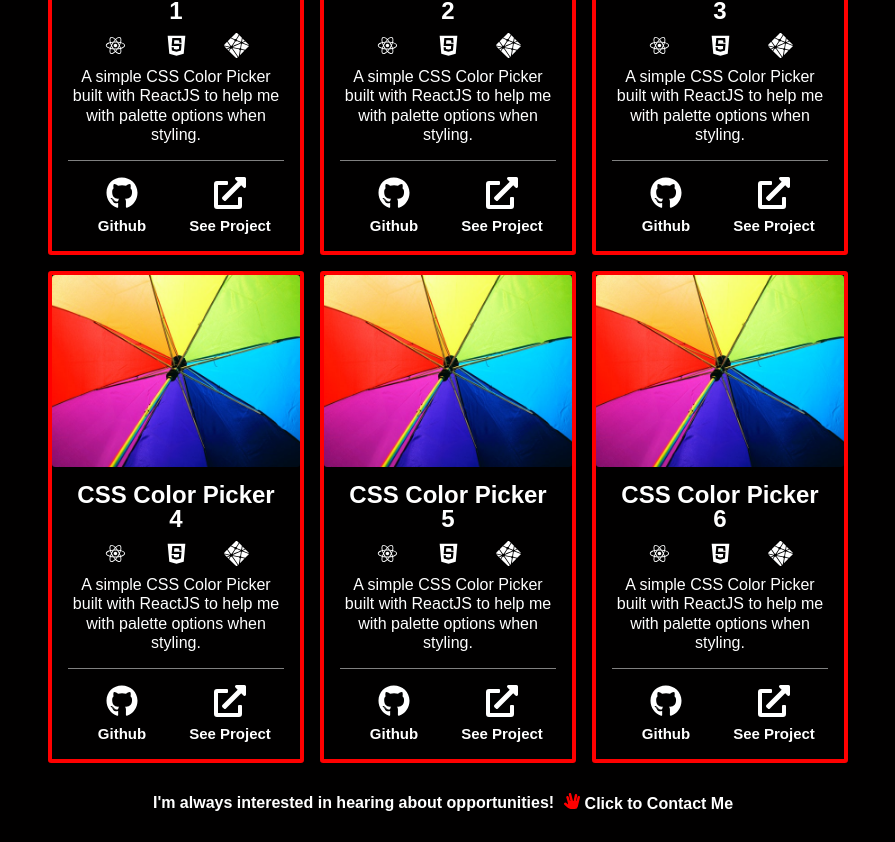
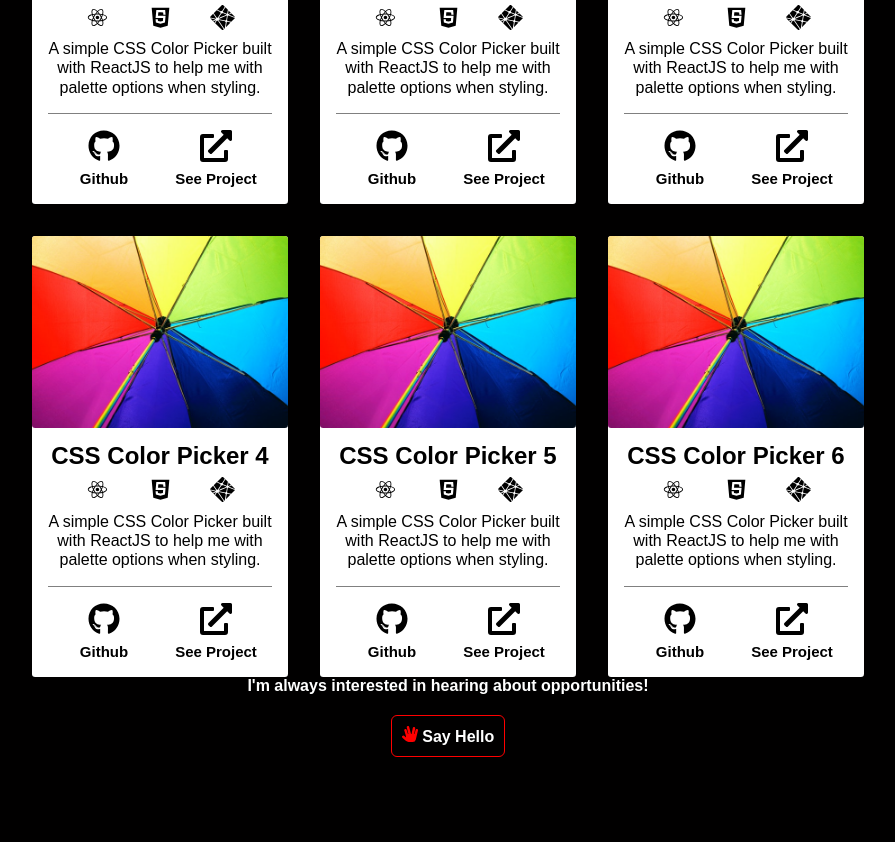
Before and after one commit to hemeshvpatel/ReactPortfolio, a React (Create React App) app: page / in a window 1280 px wide. Shown: the part 4678-5520 px from the top of the page, without its empty margins (192-1087 px from the left). Built offline with nearby package versions, Linux system fonts and the light colour scheme.

Commit message:
tue work tidy up of project card and buttons

```diff
--- a/src/components/contactButton.js
+++ b/src/components/contactButton.js
@@ -16,12 +16,13 @@ const Button = styled.div`
       //background-color: blue;
       color: ${theme.colors.primary};
       width: auto;
-      border: none;
+      border: 1px solid red;
       border-radius: 6px;
       padding: 10px;
       cursor: pointer;
-      align-content: center;
+      align-items: center;
       font-weight: 600;
+      margin: 20px;
 
       &:hover {
         color: red;
--- a/src/components/footer.js
+++ b/src/components/footer.js
@@ -22,8 +22,9 @@ const Section1 = styled.div`
   display: flex;
   justify-content: center;
   align-items: center;
-  padding: 20px;
+  margin-bottom: 150px;
   font-weight: 600;
+  flex-direction: column;
 
   @media screen and (max-width: 1000px) {
     flex-direction: column;
@@ -52,7 +53,7 @@ export default function Footer() {
         <TextContainer>
           I'm always interested in hearing about opportunities!
         </TextContainer>
-        <ContactButton text="Click to Contact Me" />
+        <ContactButton text="Say Hello" />
       </Section1>
       <Section2>
         <TextContainer>
--- a/src/components/library/projectCard.js
+++ b/src/components/library/projectCard.js
@@ -4,12 +4,17 @@ import { FaGithub, FaExternalLinkAlt } from "react-icons/fa";
 import TechnologiesIcons from "../technologiesIcons";
 
 const Wrapper = styled.div`
-  color: white;
-  //box-shadow: 0 0 10px 5px red;
-  border: 4px solid red;
+  color: black;
   border-radius: 0.2rem;
   min-width: 28rem;
   display: flex;
+  background-color: white;
+
+  &:hover {
+    transform: scale(1.05);
+    //box-shadow: 0 4px 8px 0 rgba(0, 0, 0, 0.2);
+    transition: 0.3s;
+  }
 
   @media screen and (min-width: 600px) {
     flex-direction: column;
@@ -50,13 +55,14 @@ const Technologies = styled.div`
   font-size: 1rem;
   margin-top: 0.6rem;
   margin-bottom: 0.6rem;
+  color: black;
 `;
 
 //This must be defined above Link in order to work for the hover effect targeting ToolTip
 const ToolTip = styled.div`
   ${({ active }) => css`
     transition: color 0.5s;
-    color: white;
+    color: black;
     font-size: 15px;
     font-weight: 600;
   `}
@@ -95,7 +101,6 @@ const Button = styled.button`
 export default function Card({ data }) {
   const {
     title,
-    year,
     description,
     repositoryUrl,
     hostedUrl,
--- a/src/components/projects.js
+++ b/src/components/projects.js
@@ -28,7 +28,7 @@ const Wrapper = styled.div`
   padding: 0;
   box-sizing: border-box;
   display: grid;
-  gap: 1rem;
+  gap: 2rem;
   grid-template-columns: 1fr;
   justify-content: center;
 
--- a/src/components/technologiesIcons.js
+++ b/src/components/technologiesIcons.js
@@ -9,7 +9,7 @@ const Wrapper = styled.div`
     display: flex;
     align-items: center;
     justify-content: space-evenly;
-    color: ${theme.colors.primary};
+    //color: ${theme.colors.primary};
     font-size: 25px;
   `}
 `;
```
